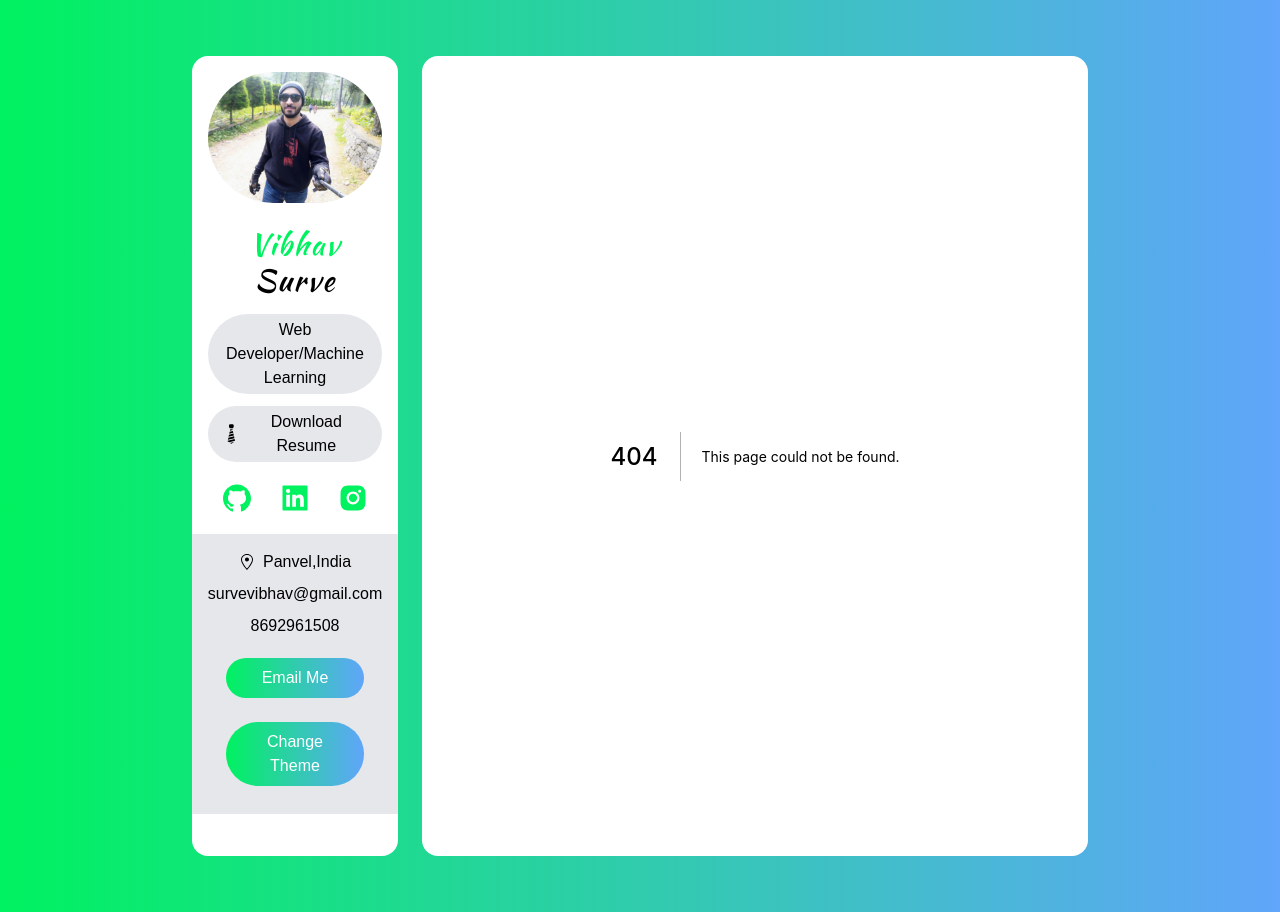
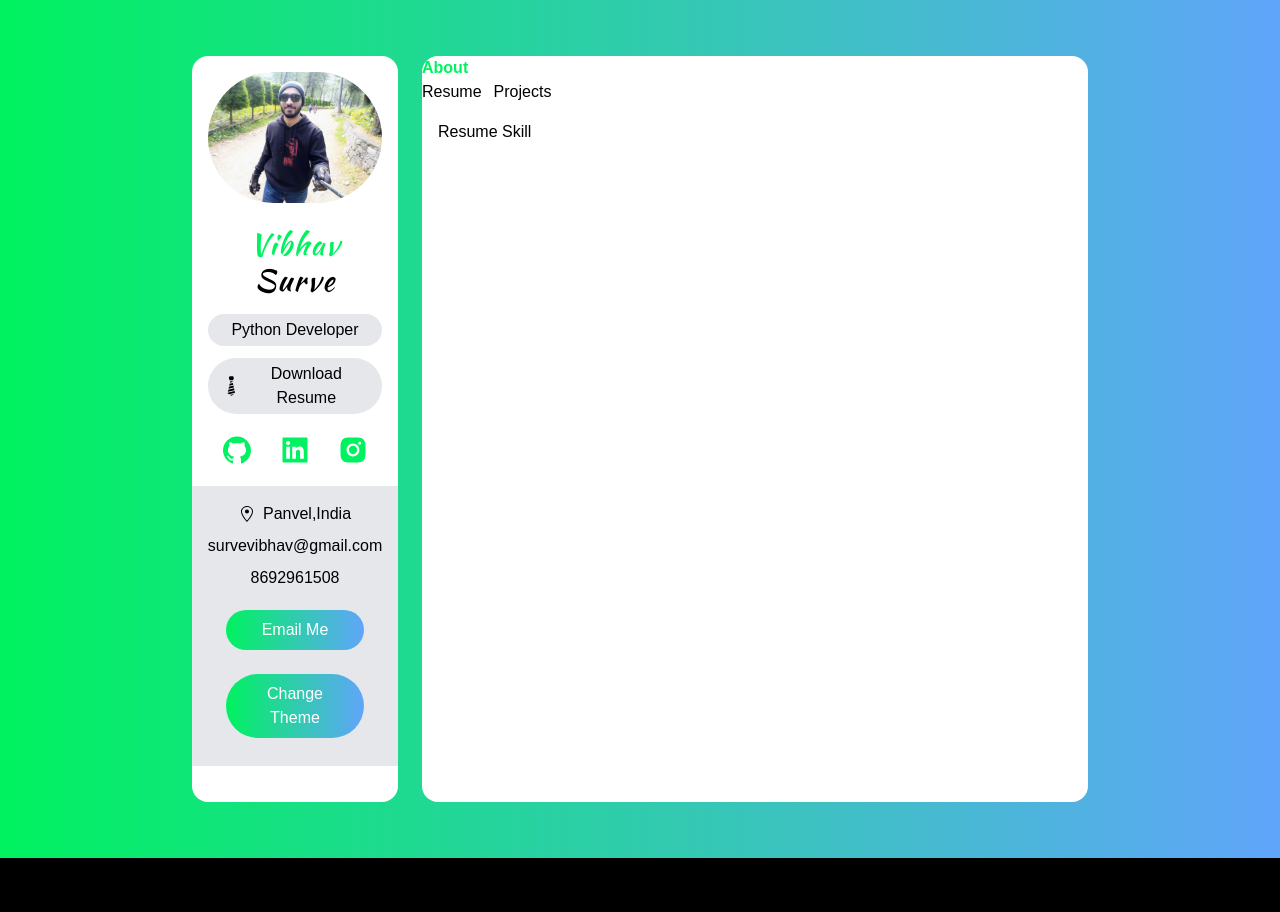
Before and after one commit to VibhavSurve09/vibhavsurve, a Next.js app: page /resume in a window 1280 px wide. Before the commit this address had no page. After the commit the page ends 858 px from the top, so only its background shows below. Built offline with nearby package versions, Linux system fonts and the light colour scheme.

Commit message:
Working with Pages

```diff
--- /dev/null
+++ b/components/Navbar.tsx
@@ -0,0 +1,58 @@
+import Link from 'next/link';
+import { useRouter } from 'next/router';
+import { useEffect, useState } from 'react';
+const Navbar = () => {
+  const [activePage, setActivePage] = useState<string>('About');
+  const router = useRouter();
+  useEffect(() => {
+    const { pathname }: string = router;
+    console.log(pathname);
+  }, []);
+  return (
+    <div>
+      <span className='font-bold text-green'>{activePage}</span>
+      <div className='flex space-x-3'>
+        {activePage !== 'About' && (
+          <Link href='/'>
+            <a>
+              <span
+                onClick={() => {
+                  setActivePage('About');
+                }}
+              >
+                About
+              </span>
+            </a>
+          </Link>
+        )}
+        {activePage !== 'Resume' && (
+          <Link href='/resume'>
+            <a>
+              <span
+                onClick={() => {
+                  setActivePage('Resume');
+                }}
+              >
+                Resume
+              </span>
+            </a>
+          </Link>
+        )}
+        {activePage !== 'Projects' && (
+          <Link href='/projects'>
+            <a>
+              <span
+                onClick={() => {
+                  setActivePage('Projects');
+                }}
+              >
+                Projects
+              </span>
+            </a>
+          </Link>
+        )}
+      </div>
+    </div>
+  );
+};
+export default Navbar;
--- a/components/Sidebar.tsx
+++ b/components/Sidebar.tsx
@@ -3,8 +3,21 @@ import { AiFillGithub, AiFillLinkedin, AiFillInstagram } from 'react-icons/ai';
 import { GoLocation } from 'react-icons/go';
 import { GiTie } from 'react-icons/gi';
 import myImage from '../public/images/me.jpeg';
-import Link from 'next/link';
+import { useEffect, useRef } from 'react';
+import { init } from 'ityped';
 const Sidebar = () => {
+  const textRef = useRef();
+  useEffect(() => {
+    init(textRef.current, {
+      showCursor: false,
+      strings: [
+        'Web Developer',
+        'Python Developer',
+        'Machine Learning Eng.',
+        'Content Creator',
+      ],
+    });
+  }, []);
   return (
     <div>
       <Image
@@ -16,9 +29,7 @@ const Sidebar = () => {
         <span className='text-green'>Vibhav </span>
         Surve
       </h3>
-      <p className='px-2 py-1 my-3 bg-gray-200 rounded-full'>
-        Web Developer/Machine Learning
-      </p>
+      <p ref={textRef} className='px-2 py-1 my-3 bg-gray-200 rounded-full'></p>
       <a
         className='flex items-center justify-center px-3 py-1 my-3 bg-gray-200 rounded-full'
         download='name'
@@ -28,13 +39,25 @@ const Sidebar = () => {
       </a>
       {/* Social Media Icons */}
       <div className='flex justify-around w-9/12 mx-auto my-5 text-green md:w-full'>
-        <a target='_blank' href='https://github.com/VibhavSurve09'>
+        <a
+          target='_blank'
+          href='https://github.com/VibhavSurve09'
+          rel='noreferrer'
+        >
           <AiFillGithub className='w-8 h-8 cursor-pointer' />
         </a>
-        <a target='_blank' href='https://www.linkedin.com/in/vibhavsurve/'>
+        <a
+          target='_blank'
+          href='https://www.linkedin.com/in/vibhavsurve/'
+          rel='noreferrer'
+        >
           <AiFillLinkedin className='w-8 h-8 cursor-pointer' />
         </a>
-        <a href="href='https://www.instagram.com/vibhavv.af/" target='_blank'>
+        <a
+          href='https://www.instagram.com/vibhavv.af/'
+          target='_blank'
+          rel='noreferrer'
+        >
           <AiFillInstagram className='w-8 h-8 cursor-pointer' />
         </a>
       </div>
--- a/layouts/Layout.tsx
+++ b/layouts/Layout.tsx
@@ -1,12 +1,14 @@
+import Navbar from '../components/Navbar';
 import Sidebar from '../components/Sidebar';
 
 const Layout = ({ children }) => {
   return (
     <div className='grid grid-cols-12 gap-6 px-5 lg:px-48 my-14 sm:px-20 md:px-32'>
-      <div className='col-span-12 p-4 text-center bg-white lg:col-span-3 rounded-2xl'>
+      <div className='col-span-12 p-4 text-base text-center bg-white lg:col-span-3 rounded-2xl'>
         <Sidebar />
       </div>
-      <div className='col-span-12 bg-white lg:col-span-9 rounded-2xl'>
+      <div className='flex flex-col col-span-12 bg-white lg:col-span-9 rounded-2xl'>
+        <Navbar />
         {children}
       </div>
     </div>
--- a/package.json
+++ b/package.json
@@ -8,6 +8,7 @@
     "lint": "next lint"
   },
   "dependencies": {
+    "ityped": "^1.0.3",
     "next": "12.0.8",
     "react": "17.0.2",
     "react-dom": "17.0.2",
--- a/pages/index.tsx
+++ b/pages/index.tsx
@@ -7,7 +7,6 @@ export default function Home() {
         <meta name='description' content="Vibhav's Portfolio Site" />
         <link rel='icon' href='/favicon.ico' />
       </Head>
-      <p>Hey</p>
     </div>
   );
 }
--- /dev/null
+++ b/pages/projects.tsx
@@ -0,0 +1,4 @@
+const Projects = () => {
+  return <div className='p-4'> Projects</div>;
+};
+export default Projects;
--- /dev/null
+++ b/pages/resume.tsx
@@ -0,0 +1,4 @@
+const Resume = () => {
+  return <div className='p-4'>Resume Skill</div>;
+};
+export default Resume;
```
Also changed, not shown: 1 other file (tests, documents, lock files or other folders).
